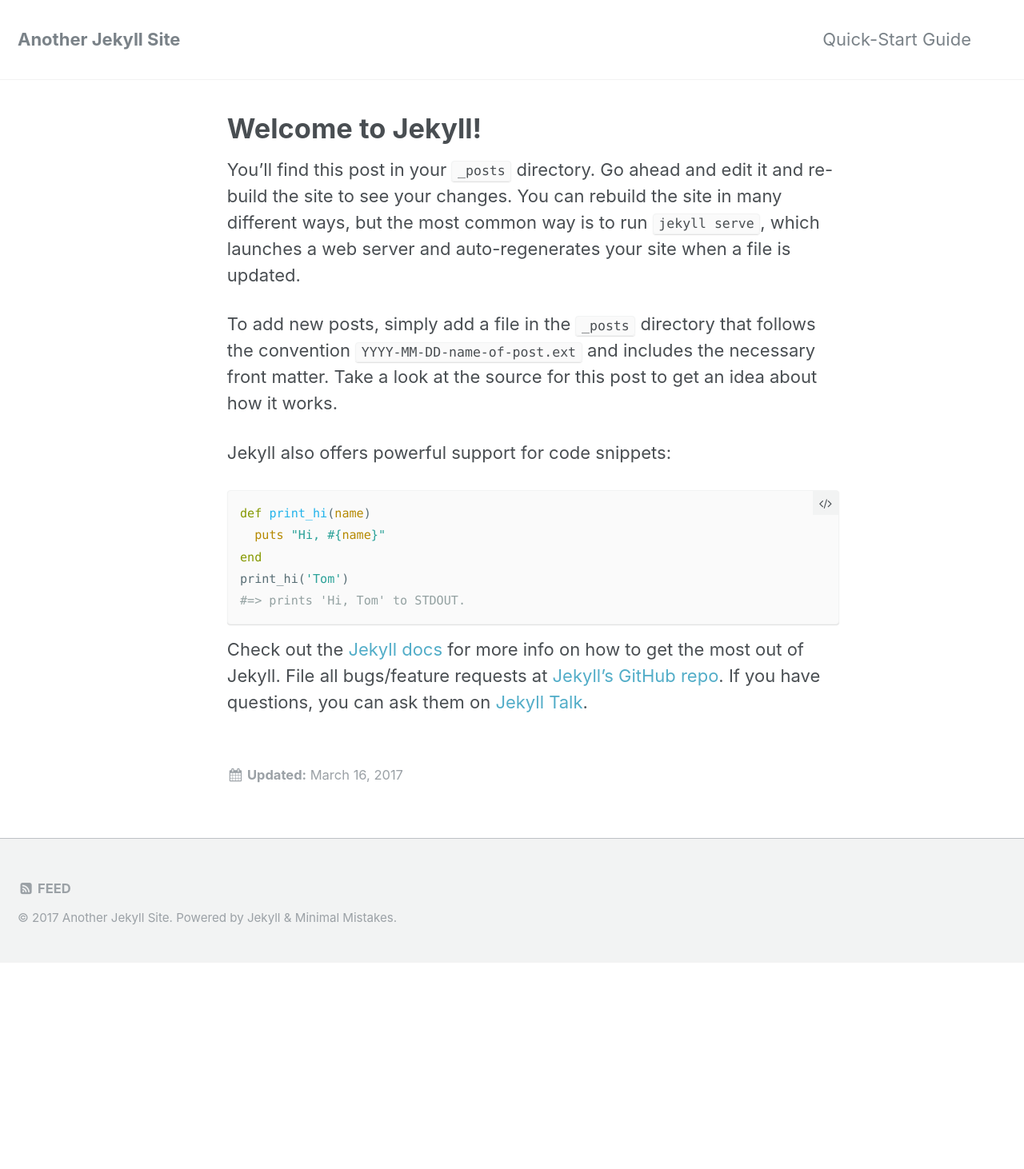
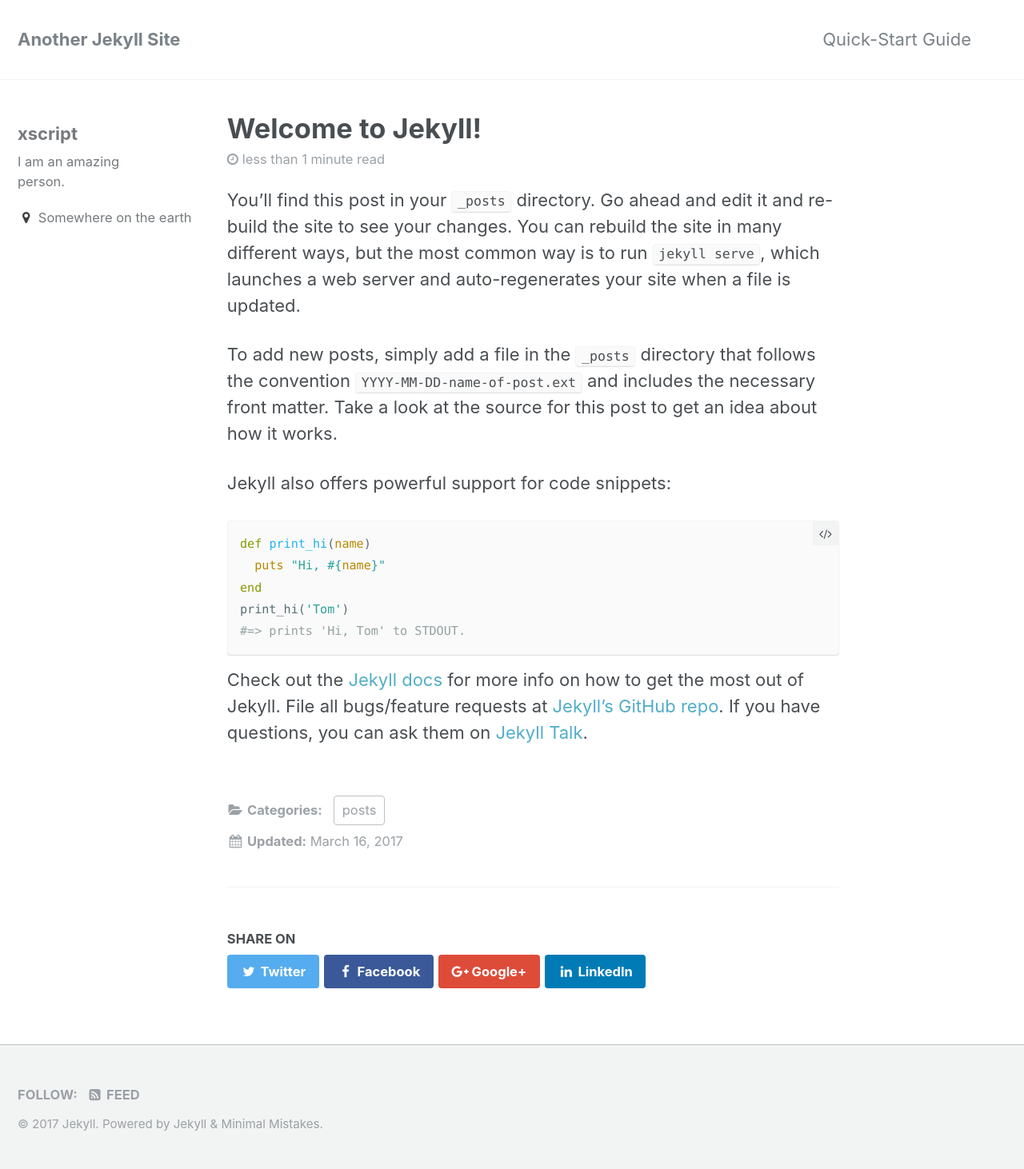
Before and after one commit to xscript/jekyllsite, a Jekyll site: the page built from _posts/2017-03-16-welcome-to-jekyll.md, in a window 1280 px wide. Shown: the whole page at 80% size. Built offline with Jekyll 4.4.1, drawn with Linux system fonts in a browser that asks for light colours; before the commit the page ends 1204 px from its top, so only the background shows below that; part of the change alters nothing that is shown.

Commit message:
Update _config.yml

```diff
--- a/_config.yml
+++ b/_config.yml
@@ -1,36 +1,246 @@
 # Welcome to Jekyll!
 #
-# This config file is meant for settings that affect your whole blog, values
-# which you are expected to set up once and rarely edit after that. If you find
-# yourself editing this file very often, consider using Jekyll's data files
-# feature for the data you need to update frequently.
-#
+# This config file is meant for settings that affect your entire site, values
+# which you are expected to set up once and rarely need to edit after that.
 # For technical reasons, this file is *NOT* reloaded automatically when you use
-# 'bundle exec jekyll serve'. If you change this file, please restart the server process.
+# `jekyll serve`. If you change this file, please restart the server process.
 
-# Site settings
-# These are used to personalize your new site. If you look in the HTML files,
-# you will see them accessed via {{ site.title }}, {{ site.email }}, and so on.
-# You can create any custom variable you would like, and they will be accessible
-# in the templates via {{ site.myvariable }}.
-title: Another Jekyll Site
-email: your-email@domain.com
-description: > # this means to ignore newlines until "baseurl:"
-  Write an awesome description for your new site here. You can edit this
-  line in _config.yml. It will appear in your document head meta (for
-  Google search results) and in your feed.xml site description.
-baseurl: "" # the subpath of your site, e.g. /blog
-url: "" # the base hostname & protocol for your site, e.g. http://example.com
-twitter_username: jekyllrb
-github_username:  jekyll
+# Site Settings
+locale                   : "en"
+title                    : "Another Jekyll Site"
+title_separator          : "-"
+name                     : "Jekyll"
+description              : "An amazing website."
+url                      : # the base hostname & protocol for your site e.g. "https://mmistakes.github.io"
+baseurl                  : # the subpath of your site, e.g. "/blog"
+repository               : # GitHub username/repo-name e.g. "mmistakes/minimal-mistakes"
+teaser                   : # path of fallback teaser image, e.g. "/assets/images/500x300.png"
+# breadcrumbs            : false # true, false (default)
+words_per_minute         : 200
+comments:
+  provider               : # false (default), "disqus", "discourse", "facebook", "google-plus", "staticman", "custom"
+  disqus:
+    shortname            : # https://help.disqus.com/customer/portal/articles/466208-what-s-a-shortname-
+  discourse:
+    server               : # https://meta.discourse.org/t/embedding-discourse-comments-via-javascript/31963 , e.g.: meta.discourse.org
+  facebook:
+    # https://developers.facebook.com/docs/plugins/comments
+    appid                :
+    num_posts            : # 5 (default)
+    colorscheme          : # "light" (default), "dark"
+staticman:
+  allowedFields          : ['name', 'email', 'url', 'message']
+  branch                 : "master"
+  commitMessage          : "New comment."
+  filename               : comment-{@timestamp}
+  format                 : "yml"
+  moderation             : true
+  path                   : "docs/_data/comments/{options.slug}" # "/_data/comments/{options.slug}" (default)
+  requiredFields         : ['name', 'email', 'message']
+  transforms:
+    email                : "md5"
+  generatedFields:
+    date:
+      type               : "date"
+      options:
+        format           : "iso8601" # "iso8601" (default), "timestamp-seconds", "timestamp-milliseconds"
+atom_feed:
+  path                   : # blank (default) uses feed.xml
 
-# Build settings
+# SEO Related
+google_site_verification :
+bing_site_verification   :
+alexa_site_verification  :
+yandex_site_verification :
+
+# Social Sharing
+twitter:
+  username               :
+facebook:
+  username               :
+  app_id                 :
+  publisher              :
+og_image                 : # Open Graph/Twitter default site image
+# For specifying social profiles
+# - https://developers.google.com/structured-data/customize/social-profiles
+social:
+  type                   : # Person or Organization (defaults to Person)
+  name                   : # If the user or organization name differs from the site's name
+  links: # An array of links to social media profiles
+
+# Analytics
+analytics:
+  provider               : false # false (default), "google", "google-universal", "custom"
+  google:
+    tracking_id          :
+
+
+# Site Author
+author:
+  name             : "xscript"
+  avatar           : # path of avatar image, e.g. "/assets/images/bio-photo.jpg"
+  bio              : "I am an amazing person."
+  location         : "Somewhere on the earth"
+  email            :
+  uri              :
+  bitbucket        :
+  codepen          :
+  dribbble         :
+  flickr           :
+  facebook         :
+  foursquare       :
+  github           :
+  google_plus      :
+  keybase          :
+  instagram        :
+  lastfm           :
+  linkedin         :
+  pinterest        :
+  soundcloud       :
+  stackoverflow    : # "123456/username" (the last part of your profile url, e.g. http://stackoverflow.com/users/123456/username)
+  steam            :
+  tumblr           :
+  twitter          :
+  vine             :
+  weibo            :
+  xing             :
+  youtube          : # "https://youtube.com/c/MichaelRoseDesign"
+
+
+# Reading Files
+include:
+  - .htaccess
+  - _pages
+exclude:
+  - "*.sublime-project"
+  - "*.sublime-workspace"
+  - vendor
+  - .asset-cache
+  - .bundle
+  - .jekyll-assets-cache
+  - .sass-cache
+  - assets/js/plugins
+  - assets/js/_main.js
+  - assets/js/vendor
+  - Capfile
+  - CHANGELOG
+  - config
+  - Gemfile
+  - Gruntfile.js
+  - gulpfile.js
+  - LICENSE
+  - log
+  - node_modules
+  - package.json
+  - Rakefile
+  - README
+  - tmp
+  - /docs # ignore Minimal Mistakes /docs
+  - /test # ignore Minimal Mistakes /test
+keep_files:
+  - .git
+  - .svn
+encoding: "utf-8"
+markdown_ext: "markdown,mkdown,mkdn,mkd,md"
+
+
+# Conversion
 markdown: kramdown
-theme: minimal-mistakes-jekyll
+highlighter: rouge
+lsi: false
+excerpt_separator: "\n\n"
+incremental: false
+
+
+# Markdown Processing
+kramdown:
+  input: GFM
+  hard_wrap: false
+  auto_ids: true
+  footnote_nr: 1
+  entity_output: as_char
+  toc_levels: 1..6
+  smart_quotes: lsquo,rsquo,ldquo,rdquo
+  enable_coderay: false
+
+
+# Sass/SCSS
+sass:
+  sass_dir: _sass
+  style: compressed # http://sass-lang.com/documentation/file.SASS_REFERENCE.html#output_style
+
+
+# Outputting
+permalink: /:categories/:title/
+paginate: 5 # amount of posts to show
+paginate_path: /page:num/
+timezone: # http://en.wikipedia.org/wiki/List_of_tz_database_time_zones
+
+
+# Plugins
 gems:
+  - jekyll-paginate
+  - jekyll-sitemap
+  - jekyll-gist
   - jekyll-feed
-exclude:
-  - Gemfile
-  - Gemfile.lock
-markdown_ext: "markdown,mkdown,mkdn,mkd,md"
-paginate: 5
+  - jemoji
+
+# mimic GitHub Pages with --safe
+whitelist:
+  - jekyll-paginate
+  - jekyll-sitemap
+  - jekyll-gist
+  - jekyll-feed
+  - jemoji
+
+
+# Archives
+#  Type
+#  - GitHub Pages compatible archive pages built with Liquid ~> type: liquid (default)
+#  - Jekyll Archives plugin archive pages ~> type: jekyll-archives
+#  Path (examples)
+#  - Archive page should exist at path when using Liquid method or you can
+#    expect broken links (especially with breadcrumbs enabled)
+#  - <base_path>/tags/my-awesome-tag/index.html ~> path: /tags/
+#  - <base_path/categories/my-awesome-category/index.html ~> path: /categories/
+#  - <base_path/my-awesome-category/index.html ~> path: /
+category_archive:
+  type: liquid
+  path: /categories/
+tag_archive:
+  type: liquid
+  path: /tags/
+# https://github.com/jekyll/jekyll-archives
+# jekyll-archives:
+#   enabled:
+#     - categories
+#     - tags
+#   layouts:
+#     category: archive-taxonomy
+#     tag: archive-taxonomy
+#   permalinks:
+#     category: /categories/:name/
+#     tag: /tags/:name/
+
+
+# HTML Compression
+# - http://jch.penibelst.de/
+compress_html:
+  clippings: all
+  ignore:
+    envs: development
+
+
+# Defaults
+defaults:
+  # _posts
+  - scope:
+      path: ""
+      type: posts
+    values:
+      layout: single
+      author_profile: true
+      read_time: true
+      comments: # true
+      share: true
+      related: true
```
